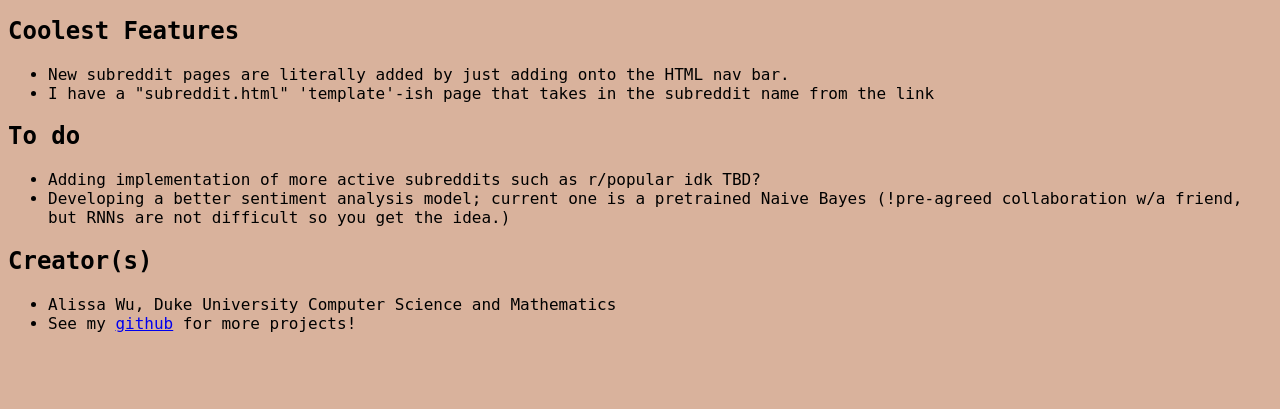
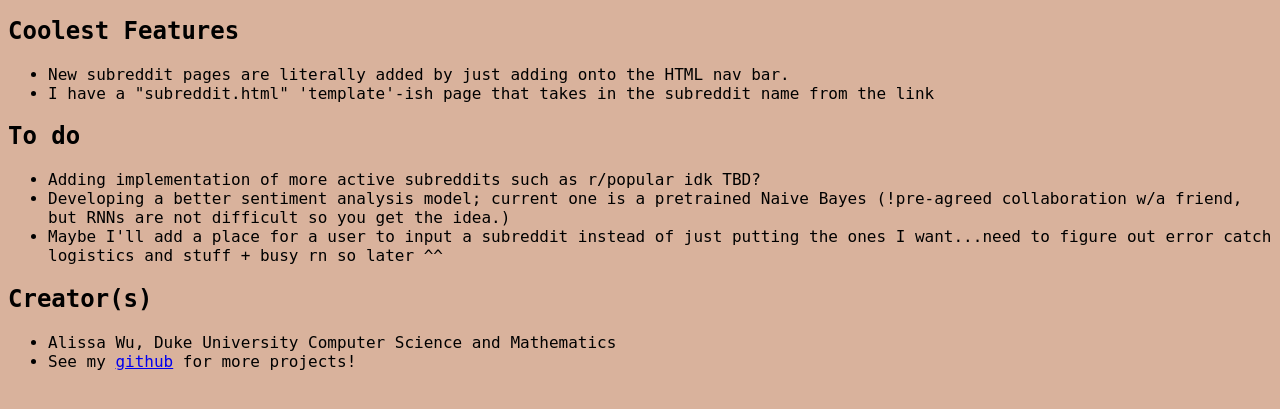
Before and after one commit to alissawu/realtime-reddit-sentiments, a Flask app: page / in a window 1280 px wide. Shown: the part 271-680 px from the top of the page. Run offline with Flask 3, Linux system fonts and the light colour scheme.

Commit message:
index update

```diff
--- a/templates/index.html
+++ b/templates/index.html
@@ -31,6 +31,7 @@
             <ul>
                 <li>Adding implementation of more active subreddits such as r/popular idk TBD?</li>
                 <li>Developing a better sentiment analysis model; current one is a pretrained Naive Bayes (!pre-agreed collaboration w/a friend, but RNNs are not difficult so you get the idea.)</li>
+                <li>Maybe I'll add a place for a user to input a subreddit instead of just putting the ones I want...need to figure out error catch logistics and stuff + busy rn so later ^^</li>
             </ul>
             <h2>Creator(s)</h2>
             <ul>
```
